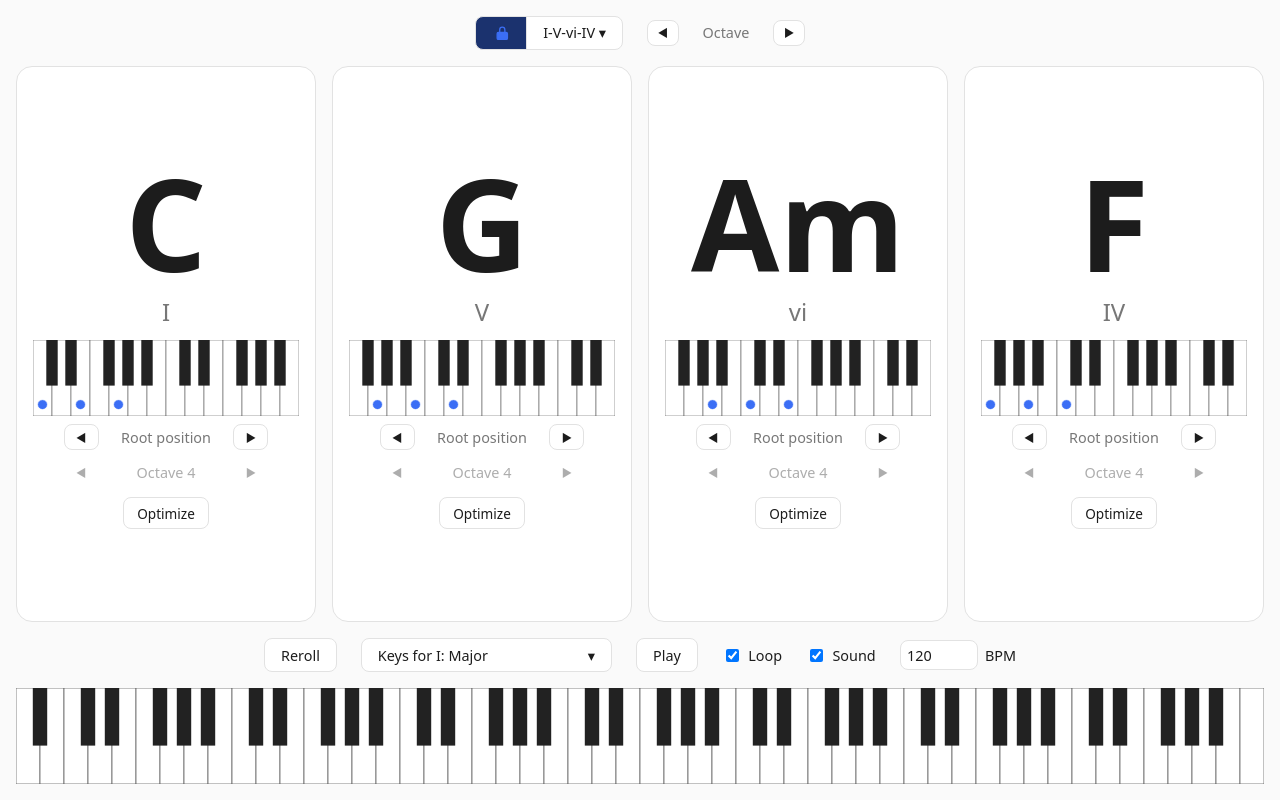
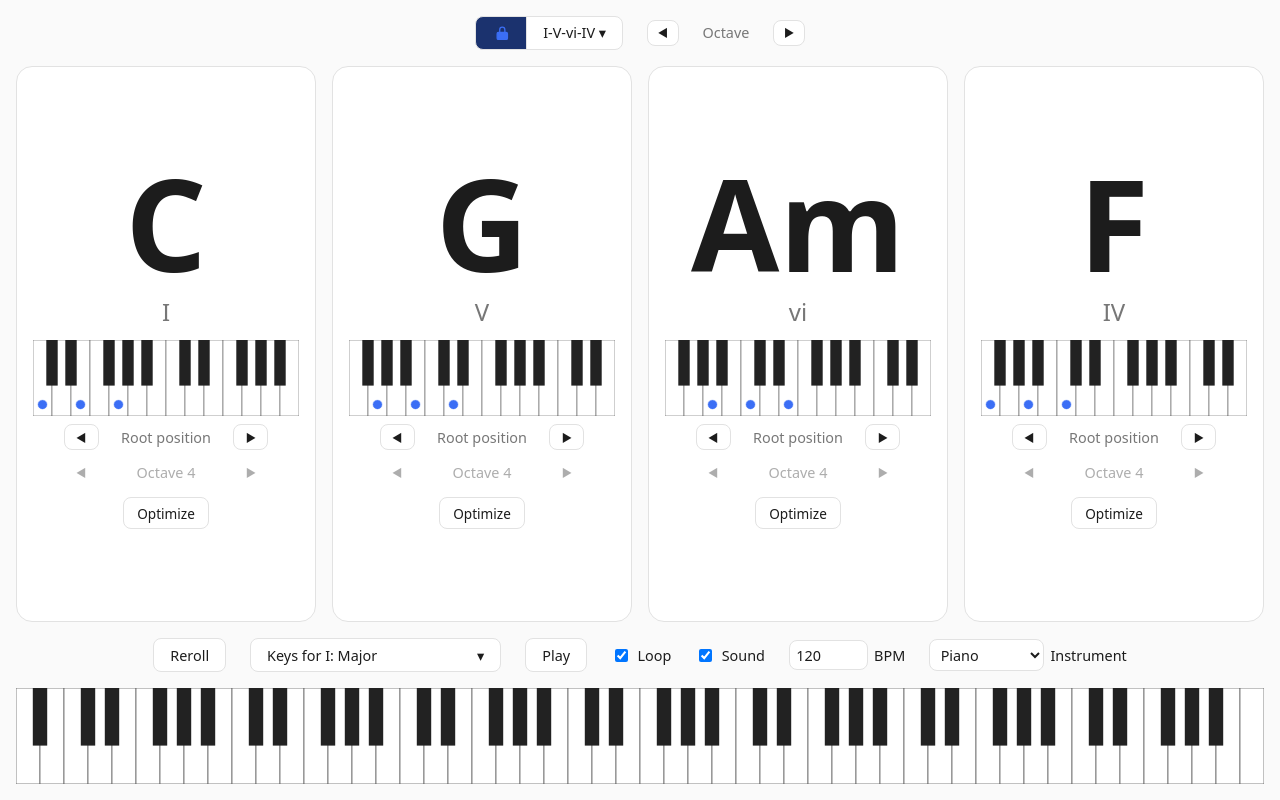
Before and after one commit to caxco93/chordgen, a Vue app: page / in a window 1280 px wide. Built offline with nearby package versions, Linux system fonts and the light colour scheme.

Commit message:
Add an instrument selector next to the BPM control
usePlayback now owns an `instrument` ref (defaulting to 'piano') and
passes it through to playChord. App.vue adds a plain <select>, styled
like the BPM input, to the right of BPM in the footer, populated from
audio.ts's INSTRUMENTS list.

```diff
--- a/src/App.vue
+++ b/src/App.vue
@@ -5,6 +5,7 @@ import ChordSelect from './components/ChordSelect.vue'
 import MultiSelect from './components/MultiSelect.vue'
 import PianoKeyboard from './components/PianoKeyboard.vue'
 import ProgressionControl from './components/ProgressionControl.vue'
+import { INSTRUMENTS } from './audio'
 import { usePlayback } from './usePlayback'
 import {
   DEFAULT_KEY_GROUPS,
@@ -70,7 +71,7 @@ function inversionTarget(index: number, step: number): { inversion: number; octa
   return fits(index, octave, inversion) ? { inversion, octave } : undefined
 }
 
-const { bpm, loop, sound, currentIndex, isPlaying, toggle, stop, MIN_BPM, MAX_BPM } =
+const { bpm, loop, sound, instrument, currentIndex, isPlaying, toggle, stop, MIN_BPM, MAX_BPM } =
   usePlayback(voicings)
 
 // A brief, fading look at a chord on the full piano. Each trigger restarts it.
@@ -257,6 +258,12 @@ function selectChord(index: number, root: number) {
         <input v-model.number="bpm" type="number" class="bpm" :min="MIN_BPM" :max="MAX_BPM" />
         BPM
       </label>
+      <label>
+        <select v-model="instrument" class="instrument">
+          <option v-for="option in INSTRUMENTS" :key="option.id" :value="option.id">{{ option.label }}</option>
+        </select>
+        Instrument
+      </label>
     </footer>
     <PianoKeyboard
       class="full-piano"
@@ -374,6 +381,15 @@ main {
   border-radius: 0.5rem;
 }
 
+.instrument {
+  padding: 0.3rem 0.4rem;
+  font: inherit;
+  color: inherit;
+  background: var(--surface);
+  border: 1px solid var(--border);
+  border-radius: 0.5rem;
+}
+
 .numeral {
   font-size: 1.5rem;
   color: var(--muted);
--- a/src/usePlayback.ts
+++ b/src/usePlayback.ts
@@ -1,5 +1,5 @@
 import { computed, onUnmounted, ref, watch, type Ref } from 'vue'
-import { playChord, stopAll } from './audio'
+import { playChord, stopAll, type Instrument } from './audio'
 
 const BEATS_PER_BAR = 4
 const MIN_BPM = 30
@@ -9,11 +9,13 @@ const MAX_BPM = 300
  * Plays a sequence of chords, each held for one bar, repeating while `loop` is
  * set. `chords` yields the MIDI notes of each chord; `currentIndex` is the
  * chord whose bar it currently is. With `sound` off the bars still advance.
+ * `instrument` picks which synth (see `./audio`) plays the notes.
  */
 export function usePlayback(chords: Ref<number[][]>) {
   const loop = ref(true)
   const sound = ref(true)
   const bpm = ref(120)
+  const instrument = ref<Instrument>('piano')
   const currentIndex = ref<number | null>(null)
   const isPlaying = computed(() => currentIndex.value !== null)
   let timer: ReturnType<typeof setTimeout> | undefined
@@ -33,7 +35,7 @@ export function usePlayback(chords: Ref<number[][]>) {
     }
     const seconds = barSeconds()
     currentIndex.value = index
-    if (sound.value) playChord(chords.value[index]!, seconds)
+    if (sound.value) playChord(chords.value[index]!, seconds, instrument.value)
     timer = setTimeout(() => playBar(index + 1), seconds * 1000)
   }
 
@@ -54,5 +56,5 @@ export function usePlayback(chords: Ref<number[][]>) {
 
   onUnmounted(stop)
 
-  return { bpm, loop, sound, currentIndex, isPlaying, toggle, stop, MIN_BPM, MAX_BPM }
+  return { bpm, loop, sound, instrument, currentIndex, isPlaying, toggle, stop, MIN_BPM, MAX_BPM }
 }
```
Also changed, not shown: 1 other file (tests, documents, lock files or other folders).
